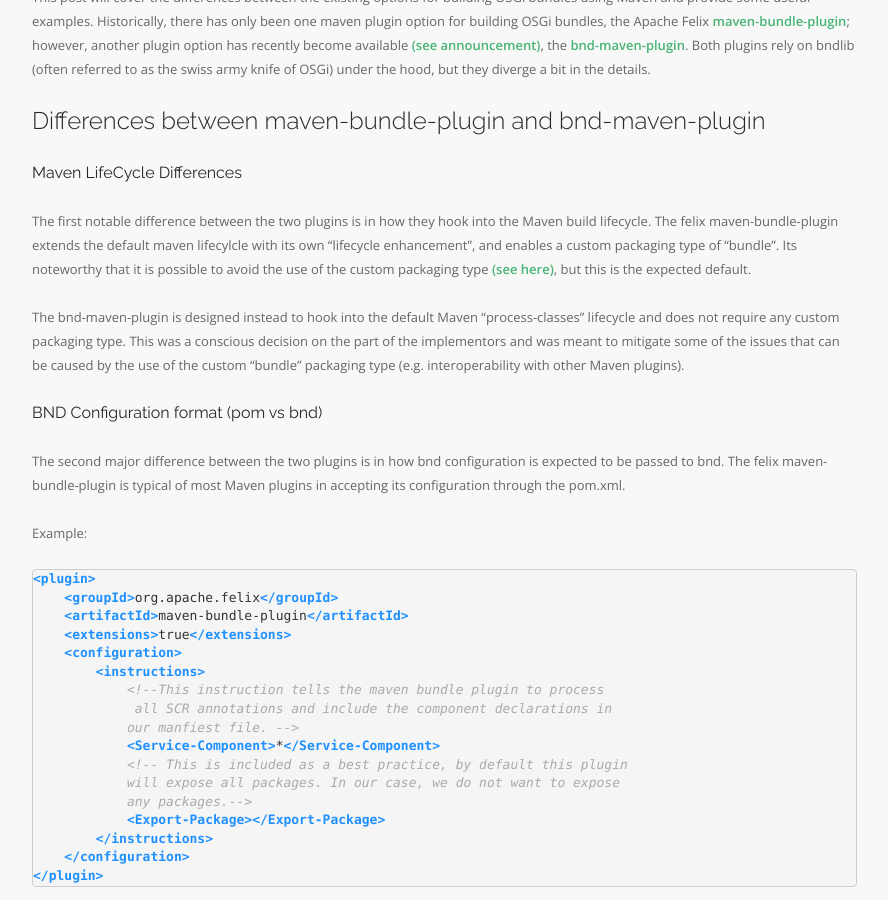
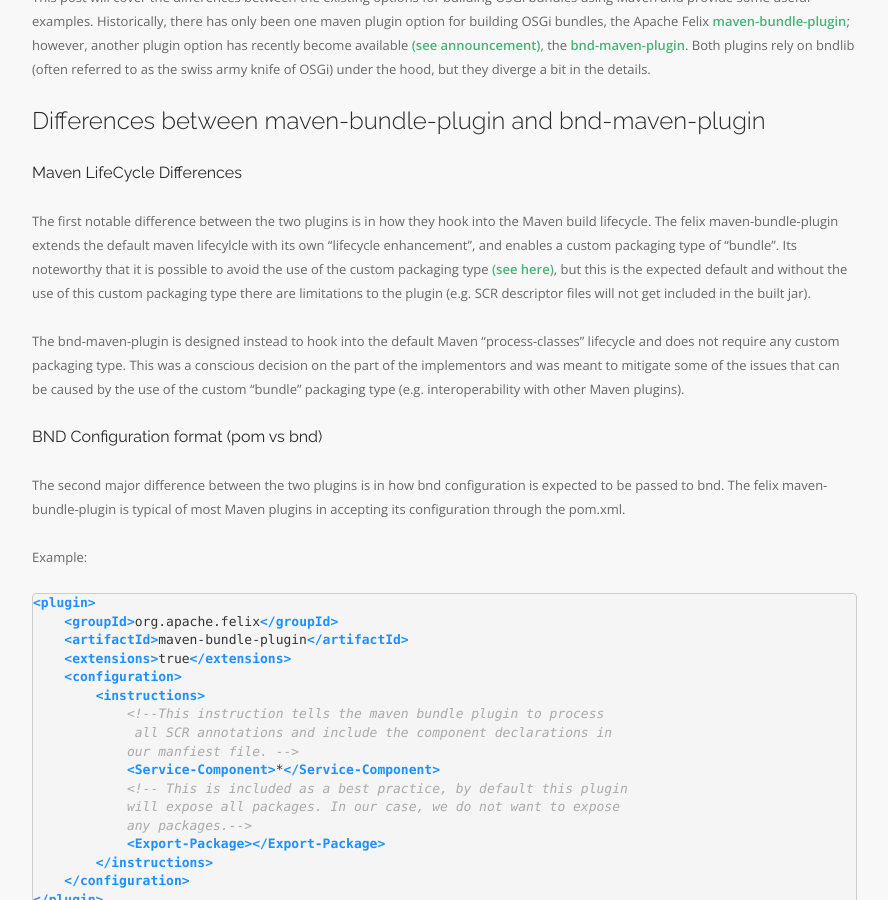
Before and after one commit to stackleader/stackleader.github.io, a Jekyll site: the page built from _posts/2016-05-27-comparing-maven-plugins-for-osgi.markdown, in a window 1280 px wide and 900 px high, scrolled down 1544 px. Shown: the whole window, without its empty margins (53-941 px from the left). Built offline with Jekyll 4.4.1, drawn with Linux system fonts in a browser that asks for light colours; nearby versions of some CDN libraries.

Commit message:
addition to blog

```diff
--- a/_posts/2016-05-27-comparing-maven-plugins-for-osgi.markdown
+++ b/_posts/2016-05-27-comparing-maven-plugins-for-osgi.markdown
@@ -34,7 +34,7 @@
 #### Differences between maven-bundle-plugin and bnd-maven-plugin
 
 ##### Maven LifeCycle Differences
-The first notable difference between the two plugins is in how they hook into the Maven build lifecycle. The felix maven-bundle-plugin extends the default maven lifecylcle with its own "lifecycle enhancement", and enables a custom packaging type of "bundle". Its noteworthy that it is possible to avoid the use of the custom packaging type [(see here)](http://felix.apache.org/documentation/subprojects/apache-felix-maven-bundle-plugin-bnd.html#adding-osgi-metadata-to-existing-projects-without-changing-the-packaging-type){:target="_blank"}, but this is the expected default.
+The first notable difference between the two plugins is in how they hook into the Maven build lifecycle. The felix maven-bundle-plugin extends the default maven lifecylcle with its own "lifecycle enhancement", and enables a custom packaging type of "bundle". Its noteworthy that it is possible to avoid the use of the custom packaging type [(see here)](http://felix.apache.org/documentation/subprojects/apache-felix-maven-bundle-plugin-bnd.html#adding-osgi-metadata-to-existing-projects-without-changing-the-packaging-type){:target="_blank"}, but this is the expected default and without the use of this custom packaging type there are limitations to the plugin (e.g. SCR descriptor files will not get included in the built jar).
 
 The bnd-maven-plugin is designed instead to hook into the default Maven "process-classes" lifecycle and does not require any custom packaging type. This was a conscious decision on the part of the implementors and was meant to mitigate some of the issues that can be caused by the use of the custom "bundle" packaging type (e.g. interoperability with other Maven plugins).
 
```
